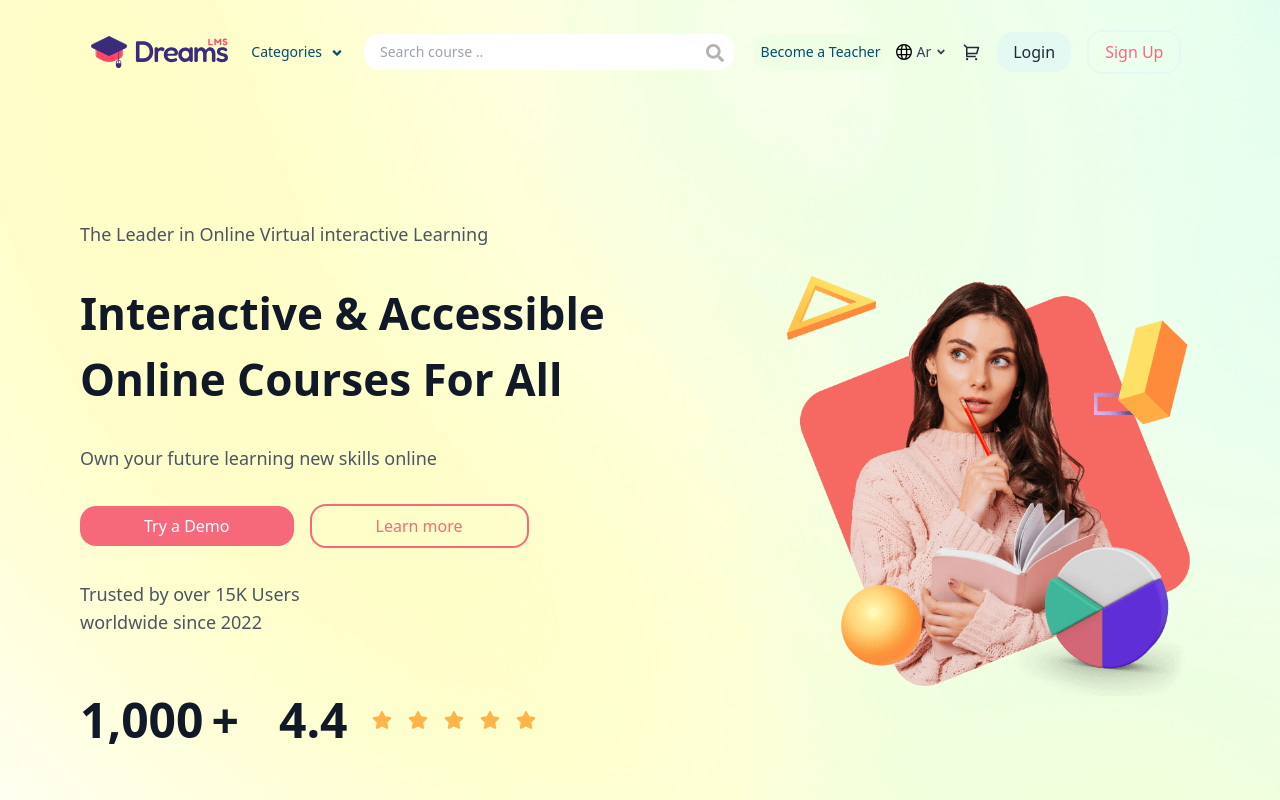
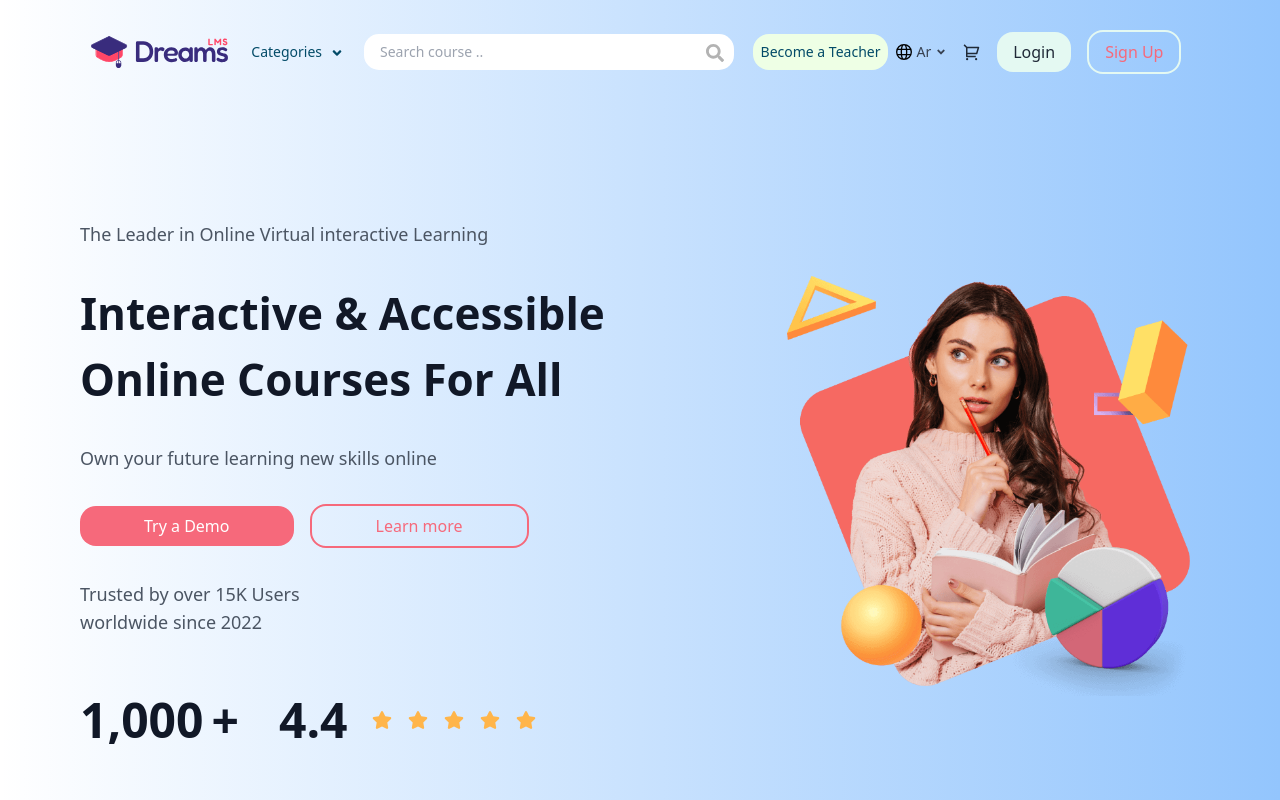
Before and after one commit to raouffilali/AcademiaPLus, a React (Vite) app in the folder client/: page / in a window 1280 px wide. Shown: the top 800 px of the page. Built offline with nearby package versions, Linux system fonts and the light colour scheme; the HTML template or start-up script is replaced by a standard one; what @material-tailwind/react would draw is missing.

Commit message:
bg changing to css code

```diff
--- a/client/src/scenes/landingPage/LandingPage.tsx
+++ b/client/src/scenes/landingPage/LandingPage.tsx
@@ -1,4 +1,3 @@
-
 import { FaCheckCircle } from "react-icons/fa";
 import { Link } from "react-router-dom";
 import Footer from "../../components/Footer/Footer";
@@ -21,7 +20,7 @@ import { categories } from "../../components/topCategoryCarousel/categoriesData"
 function LandingPage() {
   return (
     <div>
-      <div className="w-full top-14 h-[920px] bg-[url(/assets/bg/landingbanner2.png)]">
+      <div className="w-full top-14 h-[920px] bg-gradient-to-l from-blue-300 to-indigo-300]">
         <NavBar />
         <div>
           <div className="text-gray-900 mx-[80px]">
@@ -136,7 +135,11 @@ function LandingPage() {
                 rating={course.rating}
                 views={course.views}
                 category={course.category}
-                price={course.price.toString()} courseThumbnailSrc={course.courseThumbnailSrc} instructorAvtr={course.instructorAvtr} instructorJob={course.instructorJob}              />
+                price={course.price.toString()}
+                courseThumbnailSrc={course.courseThumbnailSrc}
+                instructorAvtr={course.instructorAvtr}
+                instructorJob={course.instructorJob}
+              />
             ))}
           </div>
         </div>
@@ -209,10 +212,8 @@ function LandingPage() {
               height="415"
               src="https://www.youtube.com/embed/your-video-id"
               title="Video"
-            className='rounded-2xl'
-
+              className="rounded-2xl"
               allow="accelerometer; autoplay; encrypted-media; gyroscope; picture-in-picture"
-
             ></iframe>
           </div>
           <div className="mt-24 space-y-5 ">
```
Also changed, not shown: client/public/assets/bg/gradient.png (added). Lines whose indentation alone changed are shown as unchanged.
